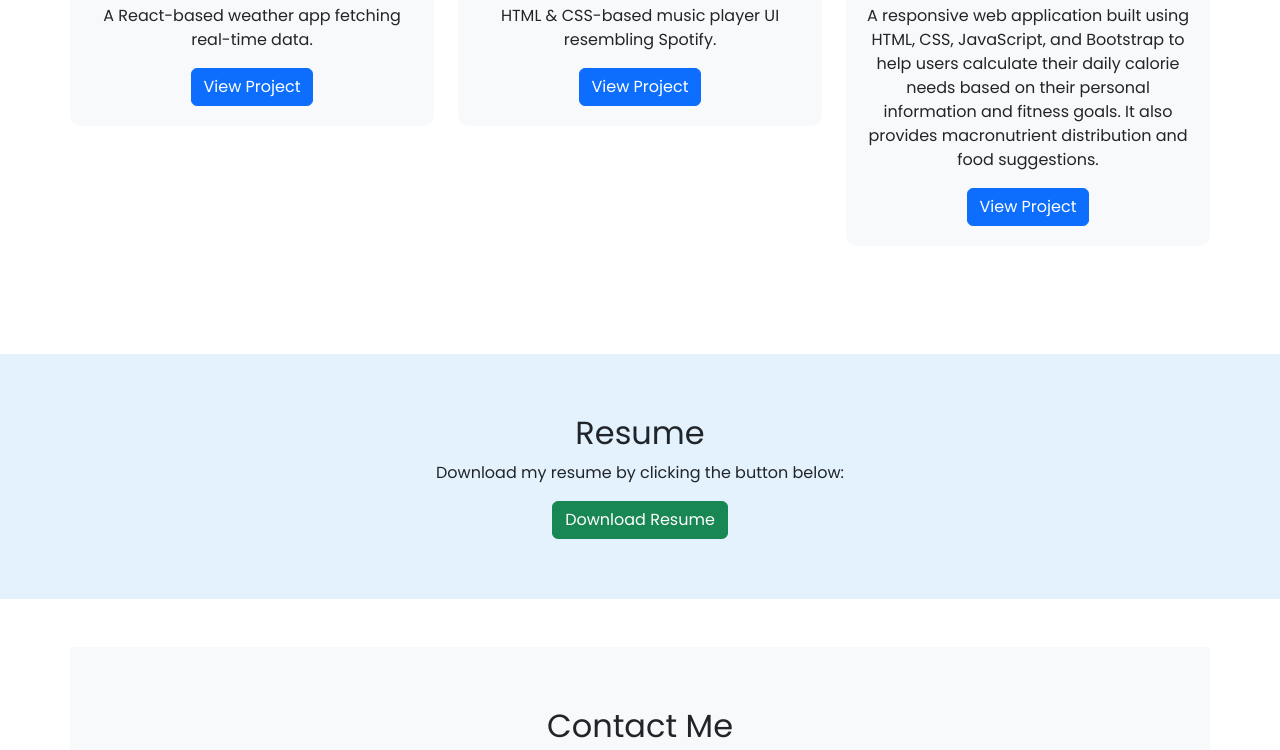
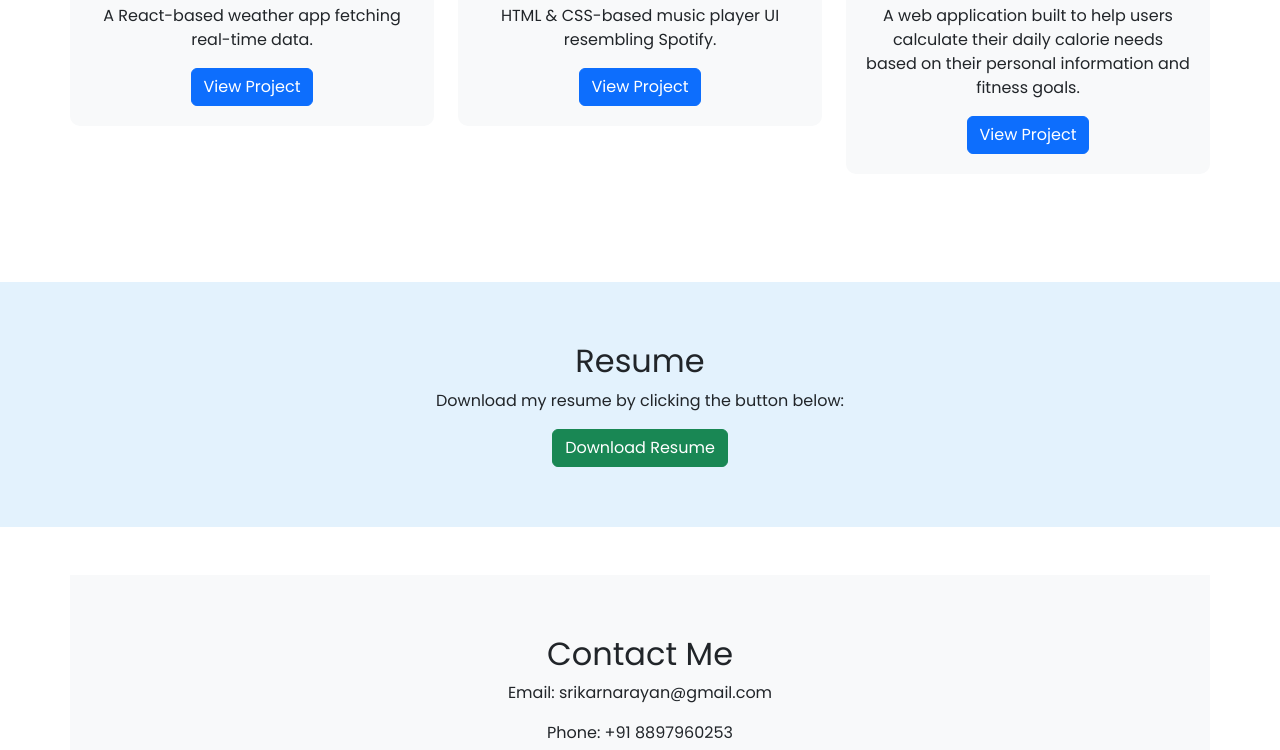
Before and after one commit to srikarnarayanempati/My-Portfolio, a plain HTML site: page index.html in a window 1280 px wide. Shown: the part 1749-2499 px from the top of the page. Drawn offline with nearby package versions, Linux system fonts and the light colour scheme.

Commit message:
Update index.html

```diff
--- a/index.html
+++ b/index.html
@@ -95,7 +95,7 @@
                 <div class="project-card">
                     <h4>Calorie Calculator</h4>
                     <iframe src="https://srikarnarayanempati.github.io/Calorie-Calculator/" width="100%" height="300px" frameborder="0"></iframe>
-                    <p>A responsive web application built using HTML, CSS, JavaScript, and Bootstrap to help users calculate their daily calorie needs based on their personal information and fitness goals. It also provides macronutrient distribution and food suggestions.</p>
+                    <p>A web application built to help users calculate their daily calorie needs based on their personal information and fitness goals.</p>
                     <a href="https://srikarnarayanempati.github.io/Calorie-Calculator/" target="_blank" class="btn btn-primary">
                         View Project
                     </a>
```
